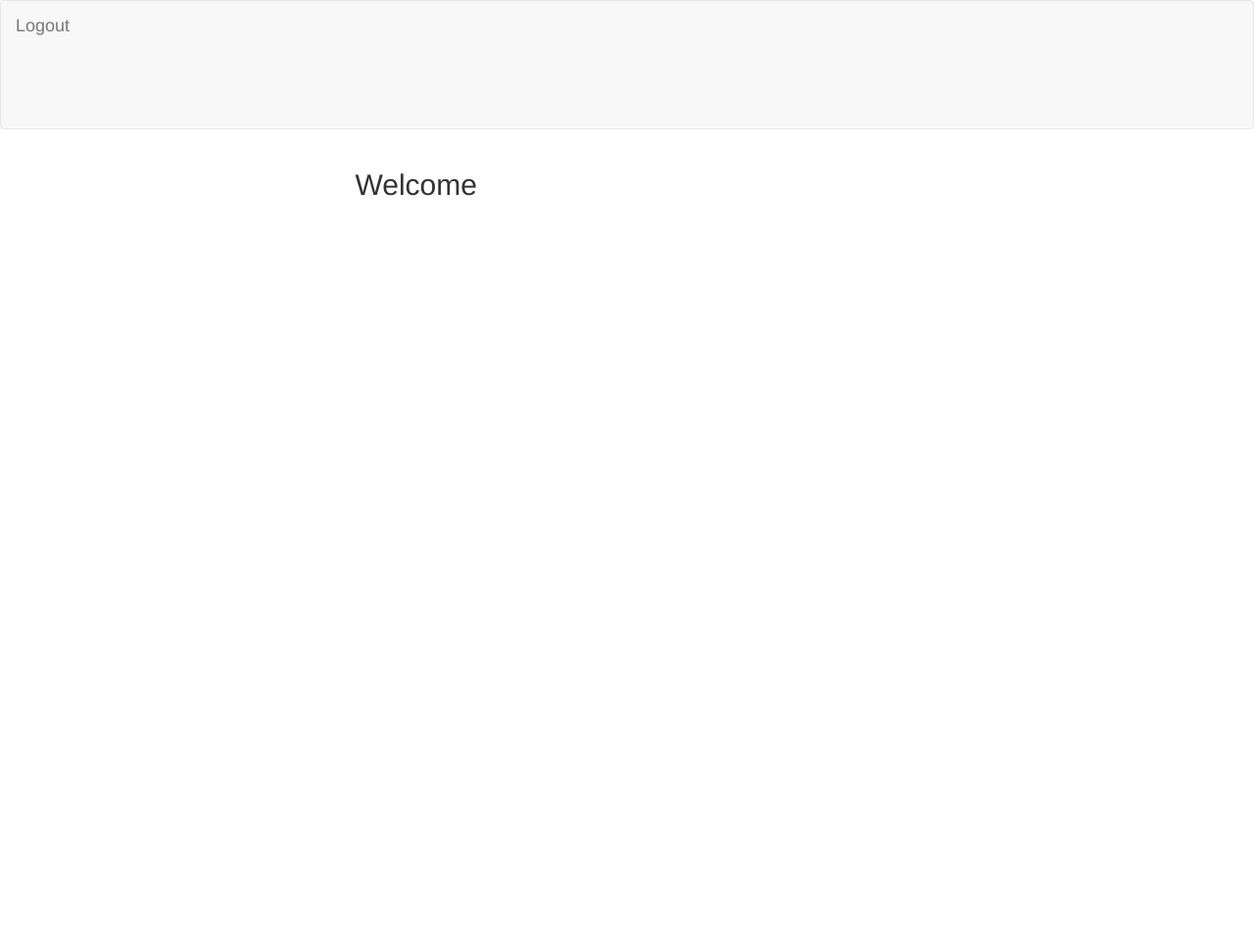
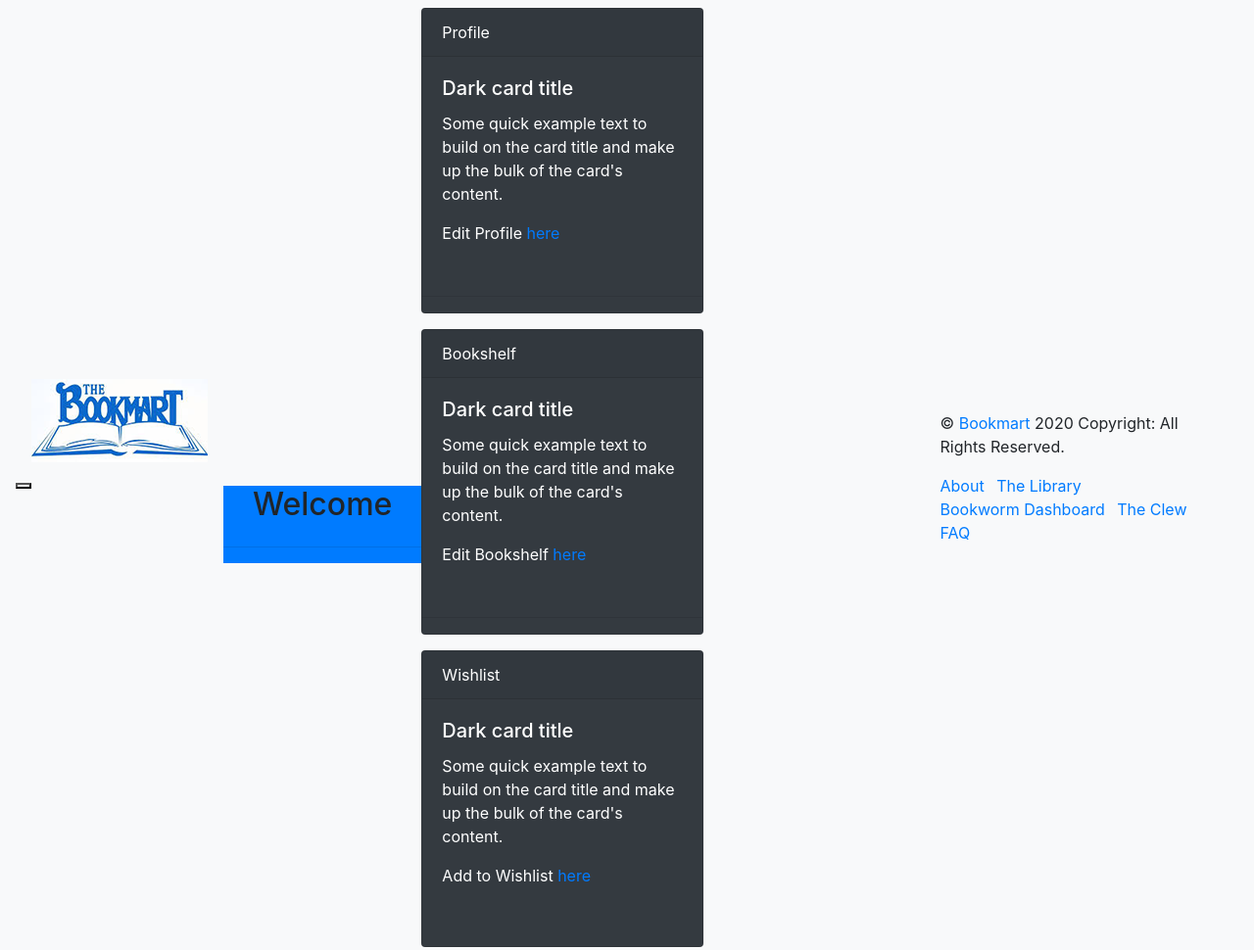
Before and after one commit to thipsavanh/project-2, a website: page public/members.html in a window 1280 px wide. Shown: the whole page at 98% size. Before the commit the page ends 800 px from the top, so only its background shows below. Drawn offline with nearby package versions, Linux system fonts and the light colour scheme; no server answers.

Commit message:
member dashboard

```diff
--- a/public/members.html
+++ b/public/members.html
@@ -2,7 +2,7 @@
 <html lang="en">
 
 <head>
-  <title>Passport Authentication</title>
+    <title>Bookmart - Dashboard</title>
     <meta charset="UTF-8">
     <meta name="viewport" content="width=device-width, initial-scale=1">
     <link rel="stylesheet" href="https://maxcdn.bootstrapcdn.com/bootswatch/3.3.7/lumen/bootstrap.min.css">
@@ -10,25 +10,116 @@
 </head>
 
 <body>
-  <nav class="navbar navbar-default">
-  <div class="container-fluid">
-    <div class="navbar-header">
-      <a class="navbar-brand" href="/logout">
-        Logout
-      </a>
-    </div>
-  </div>
-</nav>
+    <nav class="navbar navbar-expand-lg navbar-light bg-light">
+        <button type="button" class="navbar-toggle" data-toggle="collapse" data-target="#mainNavbarInfo">
+             <span class="sr-only"> Toggle navigation </span>
+            <span class="icon-bar"></span>
+            <span class="icon-bar"></span>
+            <span class="icon-bar"></span>
+           </button>
+        <a class="navbar-brand" href="/"><img src="/images/bookmart.png" alt="Bookmart LOGO"></a>
+
+
+        <section class="bg-primary" id="features">
             <div class="container">
-    <div class="row">
-      <div class="col-md-6 col-md-offset-3">
+                <div class="section-heading">
+                    <section class="cta">
+                        <div class="cta-content">
+                            <div class="container">
                                 <h2>Welcome <span class="member-name"></span></h2>
                             </div>
                         </div>
                 </div>
 
+            </div>
+            <hr>
+
+            </section>
+
+            <div class="container">
+                <div class="row">
+                    <div class="card text-white bg-dark mb-3" style="max-width: 18rem;">
+                        <div class="card-header">Profile</div>
+                        <div class="card-body">
+                            <h5 class="card-title">Dark card title</h5>
+                            <p class="card-text">Some quick example text to build on the card title and make up the bulk of the card's content.</p>
+                            <p>Edit Profile <a href="/">here</a></p>
+                        </div>
+                        <hr>
+                    </div>
+                    <div class="card text-white bg-dark mb-3" style="max-width: 18rem;">
+                        <div class="card-header">Bookshelf</div>
+                        <div class="card-body">
+                            <h5 class="card-title">Dark card title</h5>
+                            <p class="card-text">Some quick example text to build on the card title and make up the bulk of the card's content.</p>
+                            <p>Edit Bookshelf <a href="/bookshelf">here</a></p>
+                        </div>
+                        <hr>
+                    </div>
+                    <div class="card text-white bg-dark mb-3" style="max-width: 18rem;">
+                        <div class="card-header">Wishlist</div>
+                        <div class="card-body">
+                            <h5 class="card-title">Dark card title</h5>
+                            <p class="card-text">Some quick example text to build on the card title and make up the bulk of the card's content.</p>
+                            <p>Add to Wishlist <a href="/wishlist">here</a></p>
+                        </div>
+
+                        <br/>
+                    </div>
+                    <br>
+                </div>
+            </div>
+
+
+            <section class="features" id="features">
+                <div class="container">
+                    <div class="section-heading text-center">
+                        <section class="cta">
+                            <div class="cta-content">
+
+                            </div>
+                            <div class="overlay"></div>
+                        </section>
+                        <hr>
+                    </div>
+
+            </section>
+
+            <footer>
+
+                <!-- Footer -->
+                <div class="container">
+                    <p>&copy; <a href="/">Bookmart</a> 2020 Copyright: All Rights Reserved.</p>
+                    <ul class="list-inline">
+                        <li class="list-inline-item">
+                            <a href="#!">About</a>
+                        </li>
+                        <li class="list-inline-item">
+                            <a href="/members.html">The Library</a>
+                        </li>
+                        <li class="list-inline-item">
+                            <a href="#!">Bookworm Dashboard</a>
+                        </li>
+                        <li class="list-inline-item">
+                            <a href="#!">The Clew</a>
+                        </li>
+                        <li class="list-inline-item">
+                            <a href="#">FAQ</a>
+                        </li>
+                    </ul>
+                </div>
+            </footer>
+
             <script src="https://cdnjs.cloudflare.com/ajax/libs/jquery/3.2.1/jquery.min.js"></script>
-  <script type="text/javascript" src="js/members.js"></script>
+            <!-- Bootstrap core JavaScript -->
+            <script src="vendor/jquery/jquery.min.js"></script>
+            <script src="vendor/bootstrap/js/bootstrap.bundle.min.js"></script>
+            <!-- Plugin JavaScript -->
+            <script src="vendor/jquery-easing/jquery.easing.min.js"></script>
+            <!-- Custom scripts for this template -->
+            <script src="js/new-age.min.js"></script>
+
+            <script type="text/javascript" src="js/login.js"></script>
 
 </body>
 
```
Lines whose indentation alone changed are shown as unchanged.
